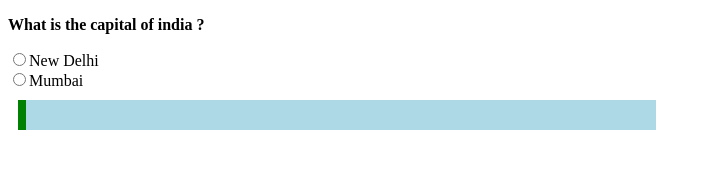
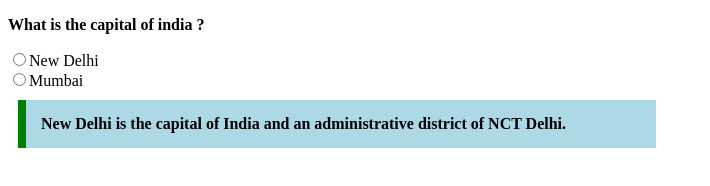
Before and after one commit to acciojob/trivia-feeldhoni, a website: page main.html in a window 1280 px wide. Shown: the whole page, without its empty margins (0-710 px from the left). Drawn offline with Linux system fonts and the light colour scheme.

Commit message:
created a submission

```diff
--- a/main.html
+++ b/main.html
@@ -13,7 +13,7 @@
 	<br>
 		<input type="radio" name="capital" value="Mumbai">Mumbai
 
-<blockquote cite ="New Delhi is the capital of India and an administrative district of NCT Delhi."></blockquote>
+<blockquote cite ="https://course.acciojob.com/journey">New Delhi is the capital of India and an administrative district of NCT Delhi.</blockquote>
     <script type="text/javascript" src="./script.js">
 </script>
 
```
